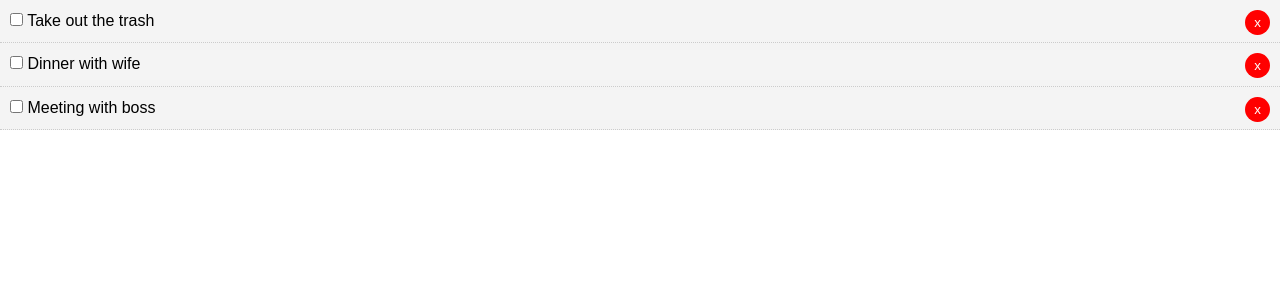
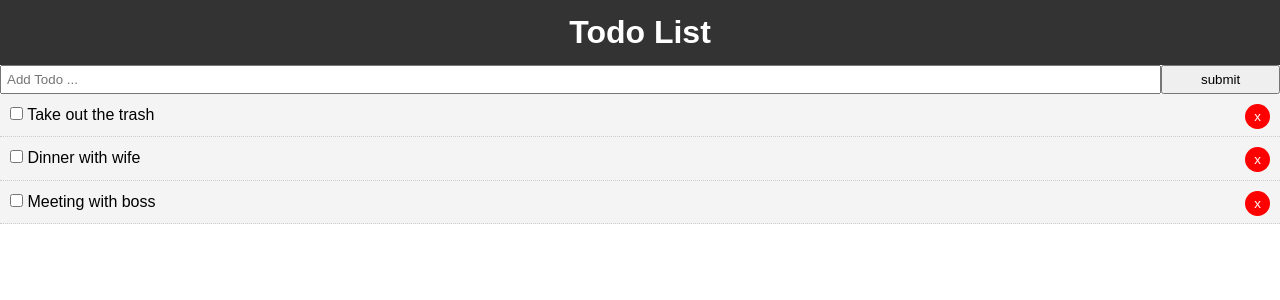
Before and after one commit to A-DiRusso/react-todo-video, a React (Create React App) app: page / in a window 1280 px wide. Shown: the top 300 px of the page. Built offline with nearby package versions, Linux system fonts and the light colour scheme.

Commit message:
ads todo style and add item form

```diff
--- a/src/App.js
+++ b/src/App.js
@@ -1,5 +1,7 @@
 import React, { Component } from 'react';
-import Todos from './components/Todos'
+import Todos from './components/Todos';
+import AddTodo from './components/addTodo';
+import Header from './components/layout/header';
 import './App.css';
 
 class App extends Component {
@@ -42,6 +44,8 @@
     // console.log(this.state.todos);
     return (
       <div className="App">
+        <Header />
+        <AddTodo />
         <Todos todos={this.state.todos} markComplete={this.markComplete}
         delTodo={this.delTodo} />
       </div>
--- /dev/null
+++ b/src/components/addTodo.js
@@ -0,0 +1,24 @@
+import React, { Component } from 'react'
+
+export class addTodo extends Component {
+  render() {
+    return (
+        <form style={{ display: 'flex' }}>
+            <input
+            type="text"
+            name="title"
+            style={{ flex: '10', padding: '5px'}}
+            placeholder="Add Todo ..."
+            />
+            <input
+            type="submit"
+            value="submit"
+            className="btn"
+            style={{flex: 1}}
+            />
+        </form>
+    )
+  }
+}
+
+export default addTodo
--- /dev/null
+++ b/src/components/layout/header.js
@@ -0,0 +1,19 @@
+import React from 'react'
+
+function Header() {
+    return (
+        <header style={headerStyle}>
+            <h1>Todo List</h1>
+        </header>
+    )
+}
+
+const headerStyle = {
+    background: '#333',
+    color: '#fff',
+    textAlign: 'center',
+    padding: '10px'
+
+}
+
+export default Header;
```
